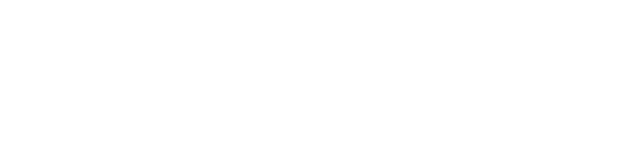
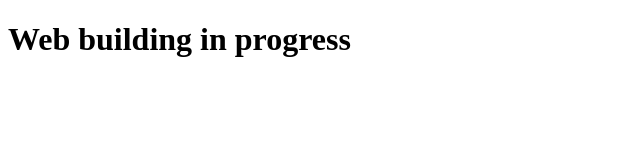
Before and after one commit to KeinShin/keinshin.github.io, a plain HTML site: page index.html in a window 1280 px wide. Shown: the whole page, without its empty margins (0-640 px from the left). Drawn offline with Linux system fonts and the light colour scheme.

Commit message:
Update index.html

```diff
--- a/index.html
+++ b/index.html
@@ -4,9 +4,9 @@
     <meta charset="UTF-8">
     <meta http-equiv="X-UA-Compatible" content="IE=edge">
     <meta name="viewport" content="width=device-width, initial-scale=1.0">
-    <title>Document</title>
+    <title>About KeinShin</title>
 </head>
 <body>
-
+    <h1>Web building in progress</h1>
 </body>
 </html>
```
